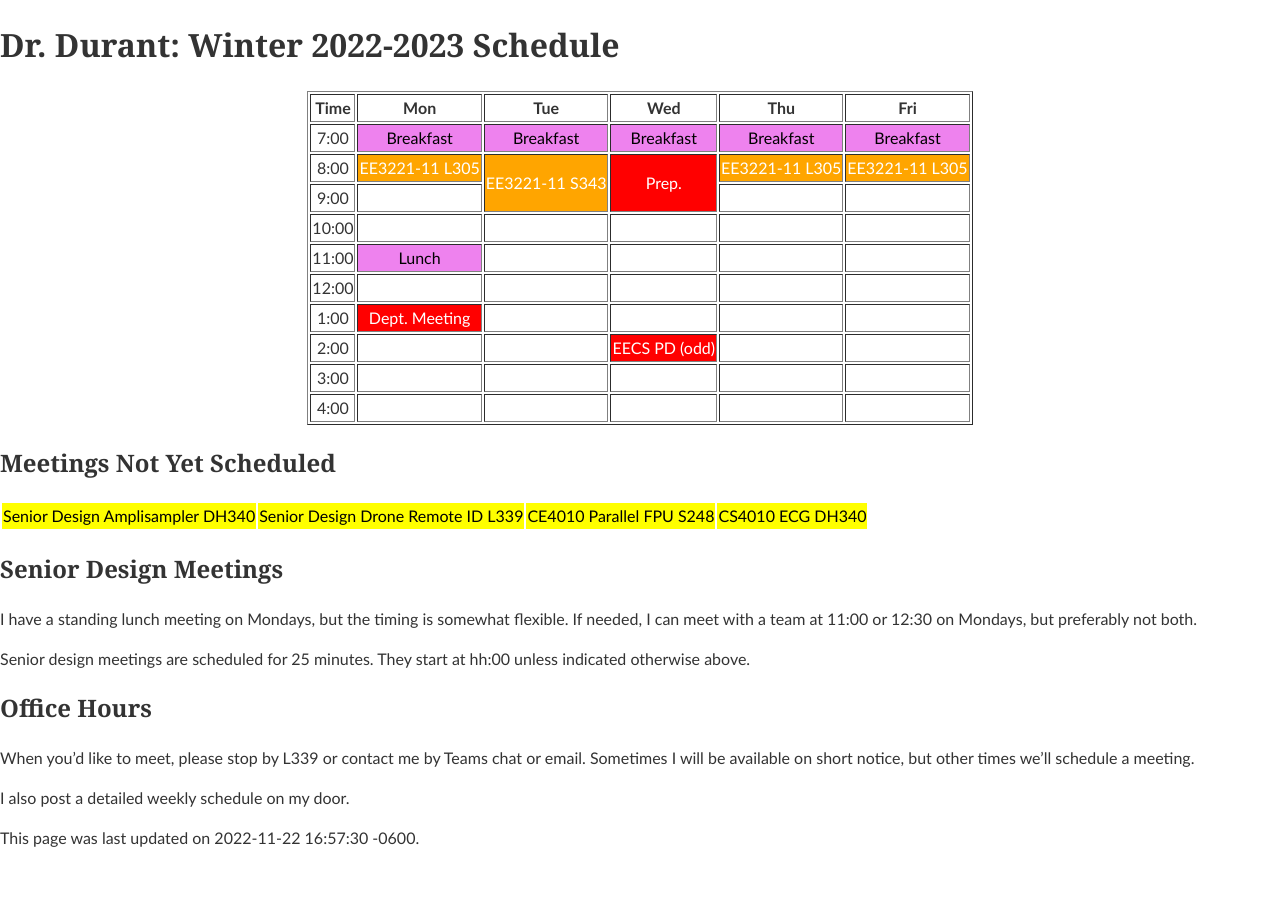
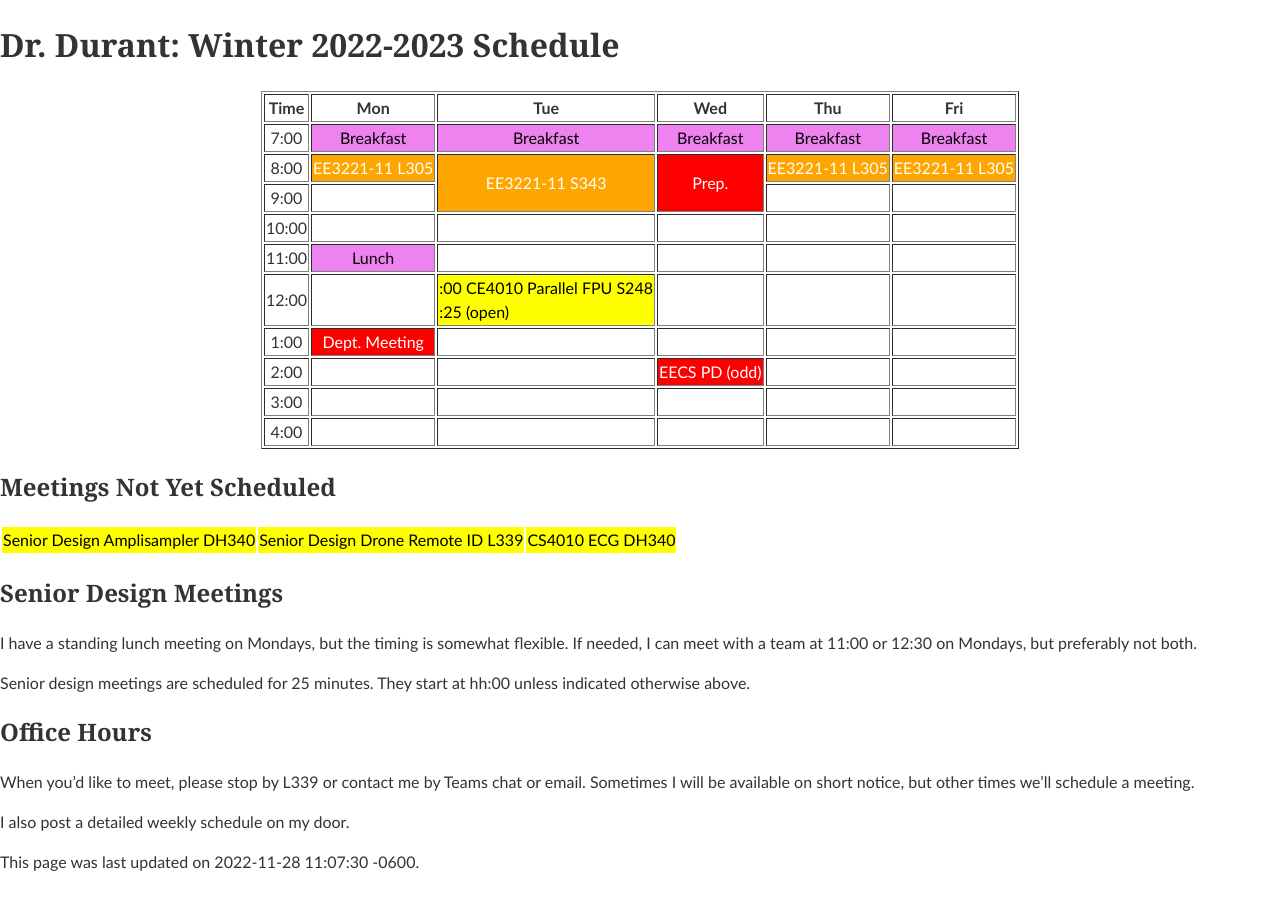
Before and after one commit to edurant/edurant.github.io, a Jekyll site: the page built from sched/w2223.md, in a window 1280 px wide. Built offline with Jekyll 4.4.1, drawn with Linux system fonts in a browser that asks for light colours.

Commit message:
scheduled senior design team

```diff
--- a/sched/w2223.md
+++ b/sched/w2223.md
@@ -1,6 +1,6 @@
 ---
 title: "Dr. Durant: Winter 2022-2023 Schedule"
-date: 2022-11-22 16:57:30 -0600
+date: 2022-11-28 11:07:30 -0600
 ---
 
 <style type="text/css">
@@ -13,17 +13,17 @@ td.lunch  { background-color: violet;  color: black; }
 
 <div align="center">
 <table border>
-<tr><th>Time</th>       <th>Mon</th>                            <th>Tue</th>                                        <th>Wed</th>                        <th>Thu</th>                            <th>Fri</th>                            </tr>
-<tr><td>7:00</td>       <td class="lunch">Breakfast</td>        <td class="lunch">Breakfast</td>                    <td class="lunch">Breakfast</td>    <td class="lunch">Breakfast</td>        <td class="lunch">Breakfast</td>        </tr>
-<tr><td>8:00</td>       <td class="ee3221">EE3221-11 L305</td>  <td class="ee3221" rowspan="2">EE3221-11 S343</td>  <td class="am" rowspan=2>Prep.</td> <td class="ee3221">EE3221-11 L305</td>  <td class="ee3221">EE3221-11 L305</td>  </tr>
-<tr><td>9:00</td>       <td>&nbsp;</td>                                                                                                                 <td>&nbsp;</td>                         <td>&nbsp;</td>                         </tr>
-<tr><td>10:00</td>      <td>&nbsp;</td>                         <td>&nbsp;</td>                                     <td>&nbsp;</td>                     <td>&nbsp;</td>                         <td>&nbsp;</td>                         </tr>
-<tr><td>11:00</td>      <td class="lunch">Lunch</td>            <td>&nbsp;</td>                                     <td>&nbsp;</td>                     <td>&nbsp;</td>                         <td>&nbsp;</td>                         </tr>
-<tr><td>12:00</td>      <td>&nbsp;</td>                         <td>&nbsp;</td>                                     <td>&nbsp;</td>                     <td>&nbsp;</td>                         <td>&nbsp;</td>                         </tr>
-<tr><td>1:00</td>       <td class="am">Dept. Meeting</td>       <td>&nbsp;</td>                                     <td>&nbsp;</td>                     <td>&nbsp;</td>                         <td>&nbsp;</td>                         </tr>
-<tr><td>2:00</td>       <td>&nbsp;</td>                         <td>&nbsp;</td>                                     <td class="am">EECS PD (odd)</td>   <td>&nbsp;</td>                         <td>&nbsp;</td>                         </tr>
-<tr><td>3:00</td>       <td>&nbsp;</td>                         <td>&nbsp;</td>                                     <td>&nbsp;</td>                     <td>&nbsp;</td>                         <td>&nbsp;</td>                         </tr>
-<tr><td>4:00</td>       <td>&nbsp;</td>                         <td>&nbsp;</td>                                     <td>&nbsp;</td>                     <td>&nbsp;</td>                         <td>&nbsp;</td>                         </tr>
+<tr><th>Time</th>       <th>Mon</th>                            <th>Tue</th>                                                        <th>Wed</th>                        <th>Thu</th>                            <th>Fri</th>                            </tr>
+<tr><td>7:00</td>       <td class="lunch">Breakfast</td>        <td class="lunch">Breakfast</td>                                    <td class="lunch">Breakfast</td>    <td class="lunch">Breakfast</td>        <td class="lunch">Breakfast</td>        </tr>
+<tr><td>8:00</td>       <td class="ee3221">EE3221-11 L305</td>  <td class="ee3221" rowspan="2">EE3221-11 S343</td>                  <td class="am" rowspan=2>Prep.</td> <td class="ee3221">EE3221-11 L305</td>  <td class="ee3221">EE3221-11 L305</td>  </tr>
+<tr><td>9:00</td>       <td>&nbsp;</td>                                                                                                                                 <td>&nbsp;</td>                         <td>&nbsp;</td>                         </tr>
+<tr><td>10:00</td>      <td>&nbsp;</td>                         <td>&nbsp;</td>                                                     <td>&nbsp;</td>                     <td>&nbsp;</td>                         <td>&nbsp;</td>                         </tr>
+<tr><td>11:00</td>      <td class="lunch">Lunch</td>            <td>&nbsp;</td>                                                     <td>&nbsp;</td>                     <td>&nbsp;</td>                         <td>&nbsp;</td>                         </tr>
+<tr><td>12:00</td>      <td>&nbsp;</td>                         <td class="ce4010">:00 CE4010 Parallel FPU S248<br/>:25 (open)</td> <td>&nbsp;</td>                     <td>&nbsp;</td>                         <td>&nbsp;</td>                         </tr>
+<tr><td>1:00</td>       <td class="am">Dept. Meeting</td>       <td>&nbsp;</td>                                                     <td>&nbsp;</td>                     <td>&nbsp;</td>                         <td>&nbsp;</td>                         </tr>
+<tr><td>2:00</td>       <td>&nbsp;</td>                         <td>&nbsp;</td>                                                     <td class="am">EECS PD (odd)</td>   <td>&nbsp;</td>                         <td>&nbsp;</td>                         </tr>
+<tr><td>3:00</td>       <td>&nbsp;</td>                         <td>&nbsp;</td>                                                     <td>&nbsp;</td>                     <td>&nbsp;</td>                         <td>&nbsp;</td>                         </tr>
+<tr><td>4:00</td>       <td>&nbsp;</td>                         <td>&nbsp;</td>                                                     <td>&nbsp;</td>                     <td>&nbsp;</td>                         <td>&nbsp;</td>                         </tr>
 </table>
 </div>
 
@@ -31,7 +31,6 @@ td.lunch  { background-color: violet;  color: black; }
 <table><tr>
 <td class="ce4010">Senior Design Amplisampler DH340</td>
 <td class="ce4010">Senior Design Drone Remote ID L339</td>
-<td class="ce4010">CE4010 Parallel FPU S248</td>
 <td class="ce4010">CS4010 ECG DH340</td>
 </tr></table>
 
```
